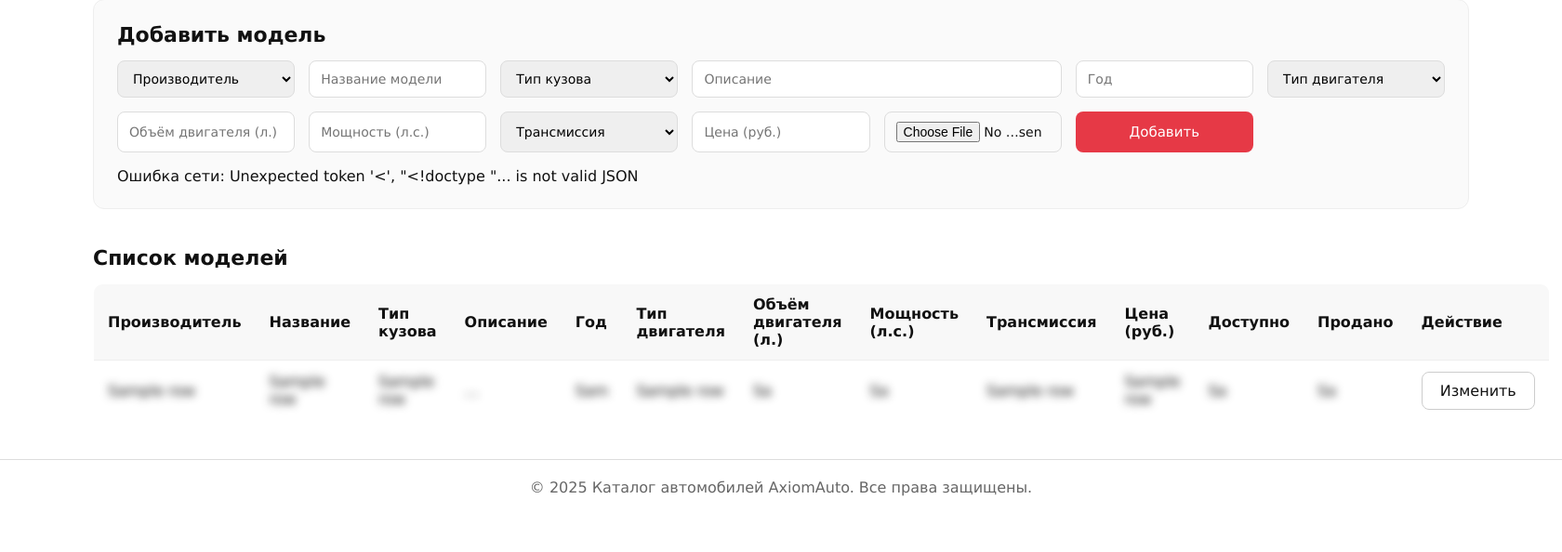
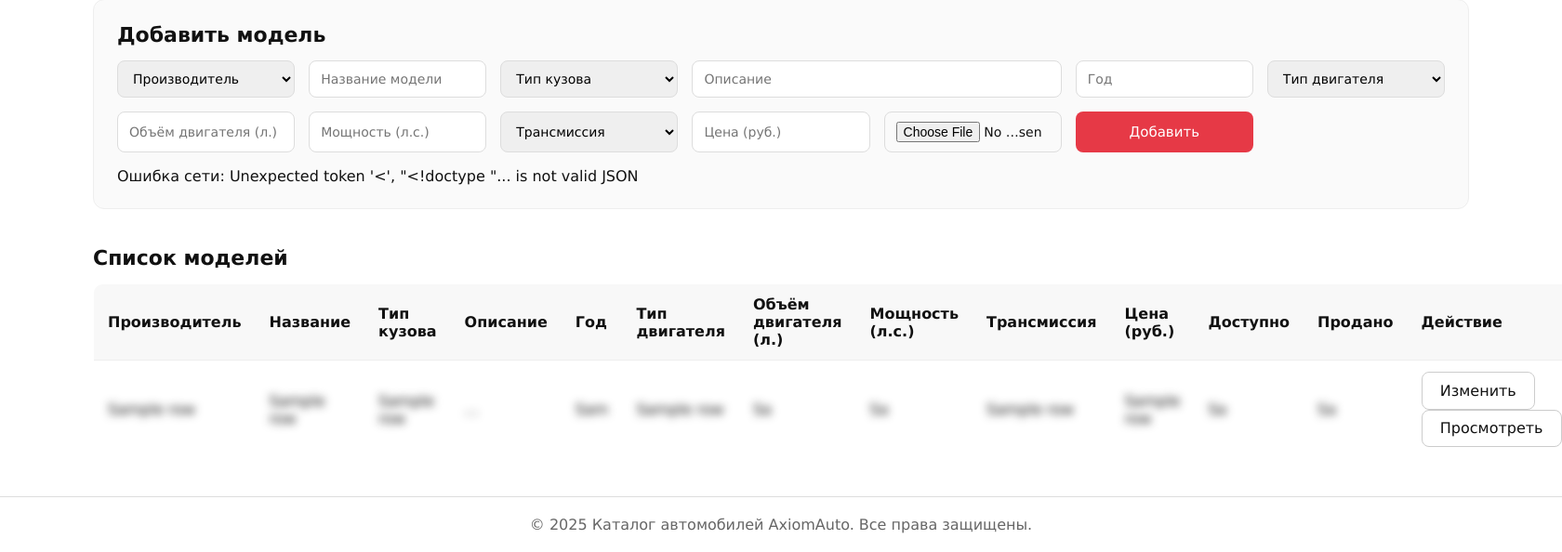
Before and after one commit to HanamileH/AxiomAuto, a Flask app: template app/templates/staff/models.html in a window 1680 px wide. Shown: the part 357-951 px from the top of the page at 93% size. Before the commit the page ends 891 px from the top, so only its background shows below. Run offline with Flask 3, Linux system fonts and the light colour scheme; the template is opened without the code that fills it: most values are stand-ins (such as "Sample title", 1, 10 or a date in 2020).

Commit message:
Add view button to models table

```diff
--- a/app/static/js/staff/models.js
+++ b/app/static/js/staff/models.js
@@ -79,6 +79,10 @@ function renderObjectTable() {
                 <button class="btn-outline edit-btn" data-id="${
                   model.id
                 }">Изменить</button>
+
+                <a href="/car/${model.id}">
+                  <button class="btn-outline" data-id="${model.id}">Просмотреть</button>
+                </a>
             </td>
         `;
     objectTableBody.appendChild(row);
--- a/app/templates/staff/models.html
+++ b/app/templates/staff/models.html
@@ -155,7 +155,10 @@
                     <td style="filter: blur(5px)">{{ row }}</td>
                     <td style="filter: blur(5px)">{{ row[0:2] }}</td>
                     <td style="filter: blur(5px)">{{ row[0:2] }}</td>
-                    <td><button class="btn-outline">Изменить</button></td>
+                    <td>
+                        <button class="btn-outline">Изменить</button>
+                        <button class="btn-outline">Просмотреть</button>
+                    </td>
                 </tr>
             {% endfor %}
         </tbody>
```
